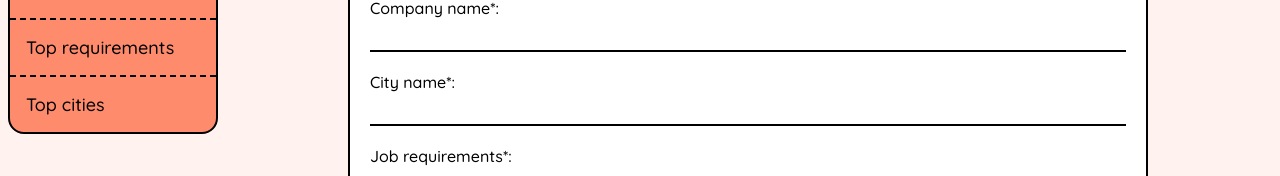
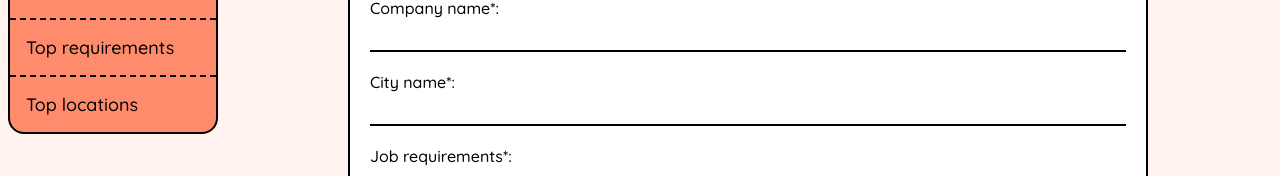
Before and after one commit to JuliaLojek/job-offers-app, a React (Create React App) app: page /#/addoffer in a window 1280 px wide. Shown: the part 164-340 px from the top of the page. Built offline with nearby package versions, Linux system fonts and the light colour scheme.

Commit message:
jest version adjusted, cities to locations name changed

```diff
--- a/package.json
+++ b/package.json
@@ -13,7 +13,6 @@
     "@types/react-redux": "^7.1.9",
     "@types/react-router-dom": "^5.1.5",
     "@types/recharts": "^1.8.12",
-    "jest": "^26.4.2",
     "moment": "^2.26.0",
     "react": "^16.13.1",
     "react-dom": "^16.13.1",
--- a/src/components/Nav/Nav.tsx
+++ b/src/components/Nav/Nav.tsx
@@ -31,7 +31,7 @@ const Nav: React.FC = () => {
         Top requirements
       </Link>
       <Link to="/cities" className={styles.link} onClick={handleLinkClick}>
-        Top cities
+        Top locations
       </Link>
     </nav>
   );
--- a/src/routes/CitiesPage.tsx
+++ b/src/routes/CitiesPage.tsx
@@ -11,7 +11,7 @@ const CitiesPage: React.FC = () => {
   return (
     <main className={styles.main}>
       <div className={styles.titleBox}>
-        <h2 className={styles.title}>Most common cities</h2>
+        <h2 className={styles.title}>Most common locations</h2>
         <h3 className={styles.subtitle}>in your job offers</h3>
       </div>
       {data.length === 0 ? (
```
Also changed, not shown: 1 other file (tests, documents, lock files or other folders).
